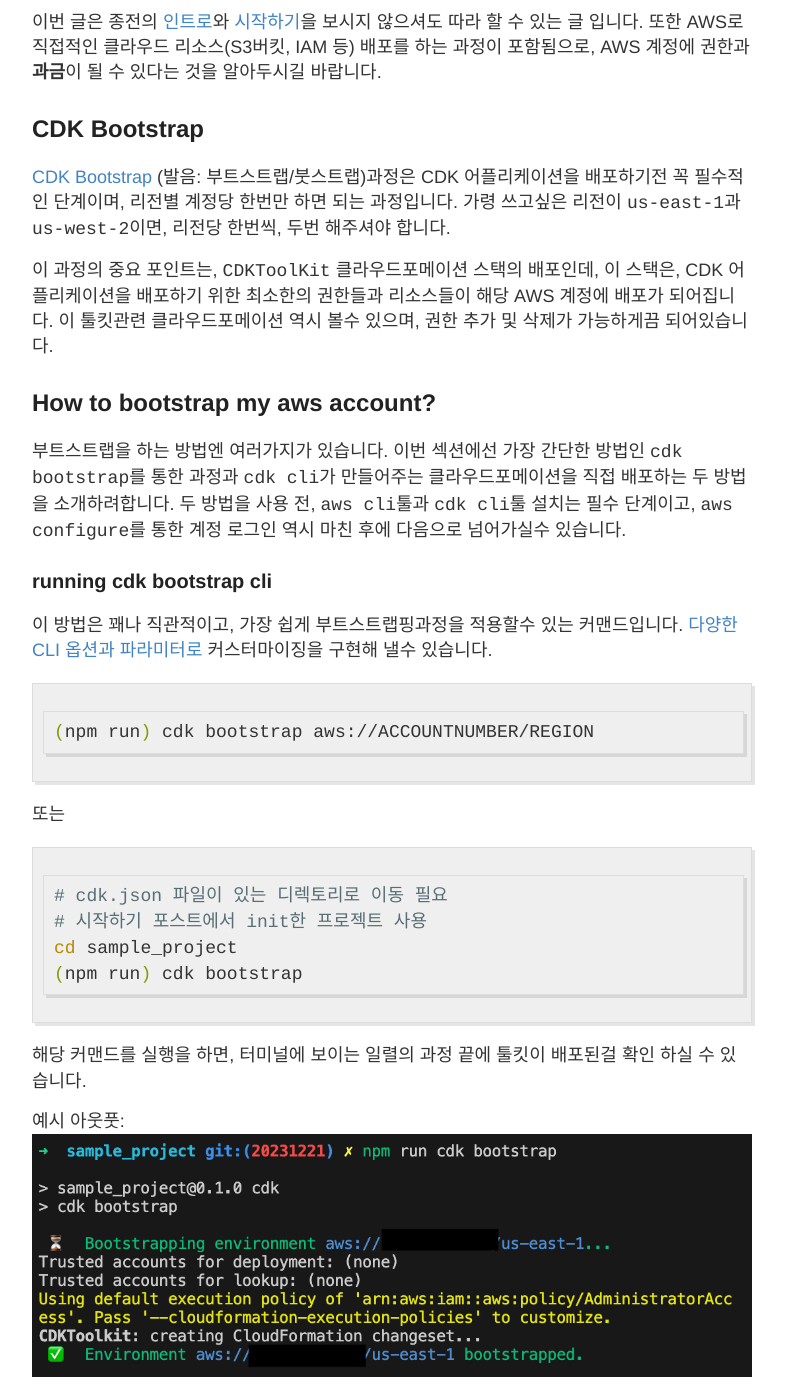
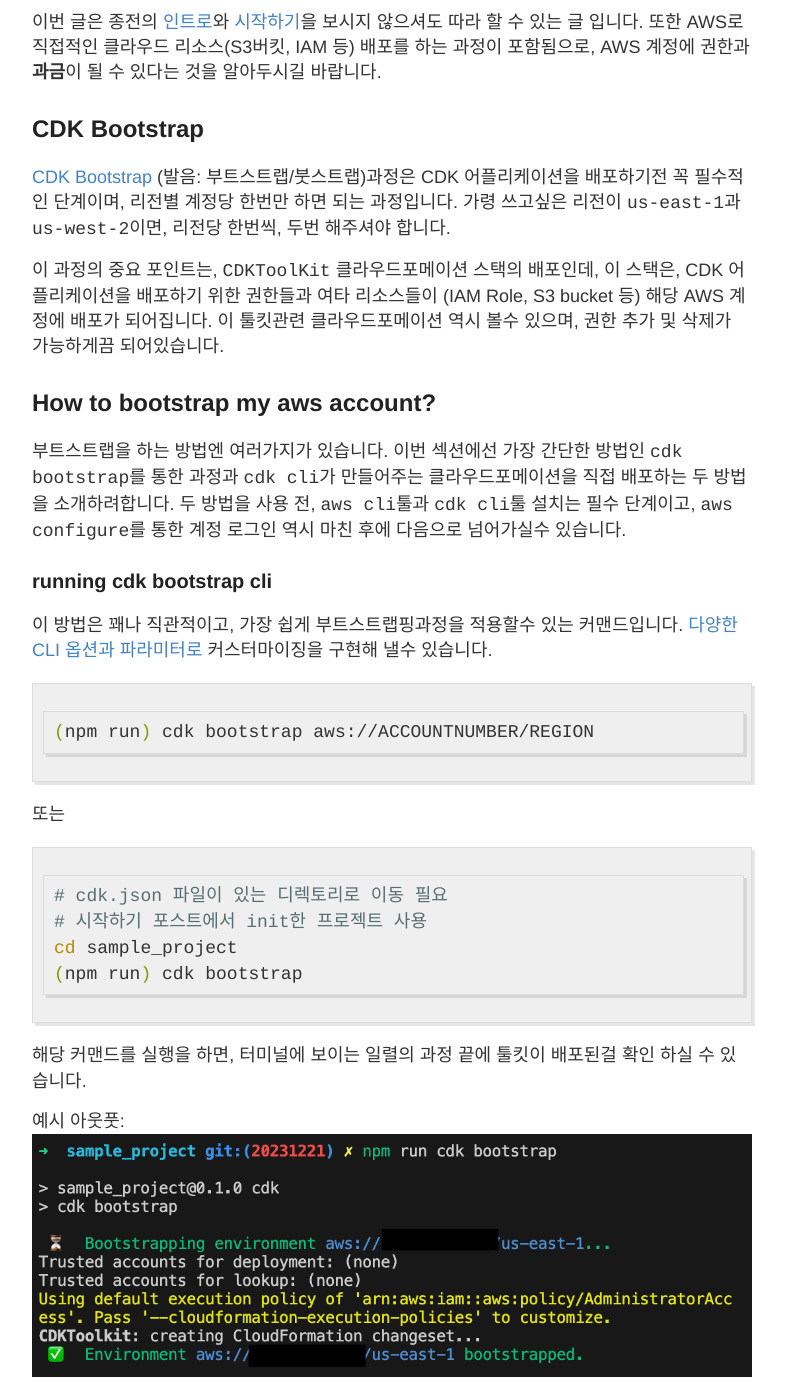
Before and after one commit to iamjaekim/iamjaekim.github.io, a Jekyll site: the page built from _posts/2023-12-21-cdk-pt3.md, in a window 1280 px wide and 1400 px high, scrolled down 363 px. Shown: the whole window, without its empty margins (248-1034 px from the left). Built offline with Jekyll 4.4.1, drawn with Linux system fonts in a browser that asks for light colours; some of the changed text lies outside the part shown.

Commit message:
minor article fix

```diff
--- a/_posts/2023-12-21-cdk-pt3.md
+++ b/_posts/2023-12-21-cdk-pt3.md
@@ -19,7 +19,7 @@
 ## CDK Bootstrap
 [CDK Bootstrap](https://docs.aws.amazon.com/cdk/v2/guide/bootstrapping.html) (발음: 부트스트랩/붓스트랩)과정은 CDK 어플리케이션을 배포하기전 꼭 필수적인 단계이며, 리전별 계정당 한번만 하면 되는 과정입니다. 가령 쓰고싶은 리전이 `us-east-1`과 `us-west-2`이면, 리전당 한번씩, 두번 해주셔야 합니다.
 
-이 과정의 중요 포인트는, `CDKToolKit` 클라우드포메이션 스택의 배포인데, 이 스택은, CDK 어플리케이션을 배포하기 위한 최소한의 권한들과 리소스들이 해당 AWS 계정에 배포가 되어집니다. 이 툴킷관련 클라우드포메이션 역시 볼수 있으며, 권한 추가 및 삭제가 가능하게끔 되어있습니다.
+이 과정의 중요 포인트는, `CDKToolKit` 클라우드포메이션 스택의 배포인데, 이 스택은, CDK 어플리케이션을 배포하기 위한 권한들과 여타 리소스들이 (IAM Role, S3 bucket 등) 해당 AWS 계정에 배포가 되어집니다. 이 툴킷관련 클라우드포메이션 역시 볼수 있으며, 권한 추가 및 삭제가 가능하게끔 되어있습니다.
 
 ## How to bootstrap my aws account?
 부트스트랩을 하는 방법엔 여러가지가 있습니다. 이번 섹션에선 가장 간단한 방법인 `cdk bootstrap`를 통한 과정과  `cdk cli`가 만들어주는 클라우드포메이션을 직접 배포하는 두 방법을 소개하려합니다. 두 방법을 사용 전, `aws cli`툴과 `cdk cli`툴 설치는 필수 단계이고, `aws configure`를 통한 계정 로그인 역시 마친 후에 다음으로 넘어가실수 있습니다.
```
Also changed, not shown: other parts of _posts/2023-12-21-cdk-pt3.md (+1 -1 lines).
